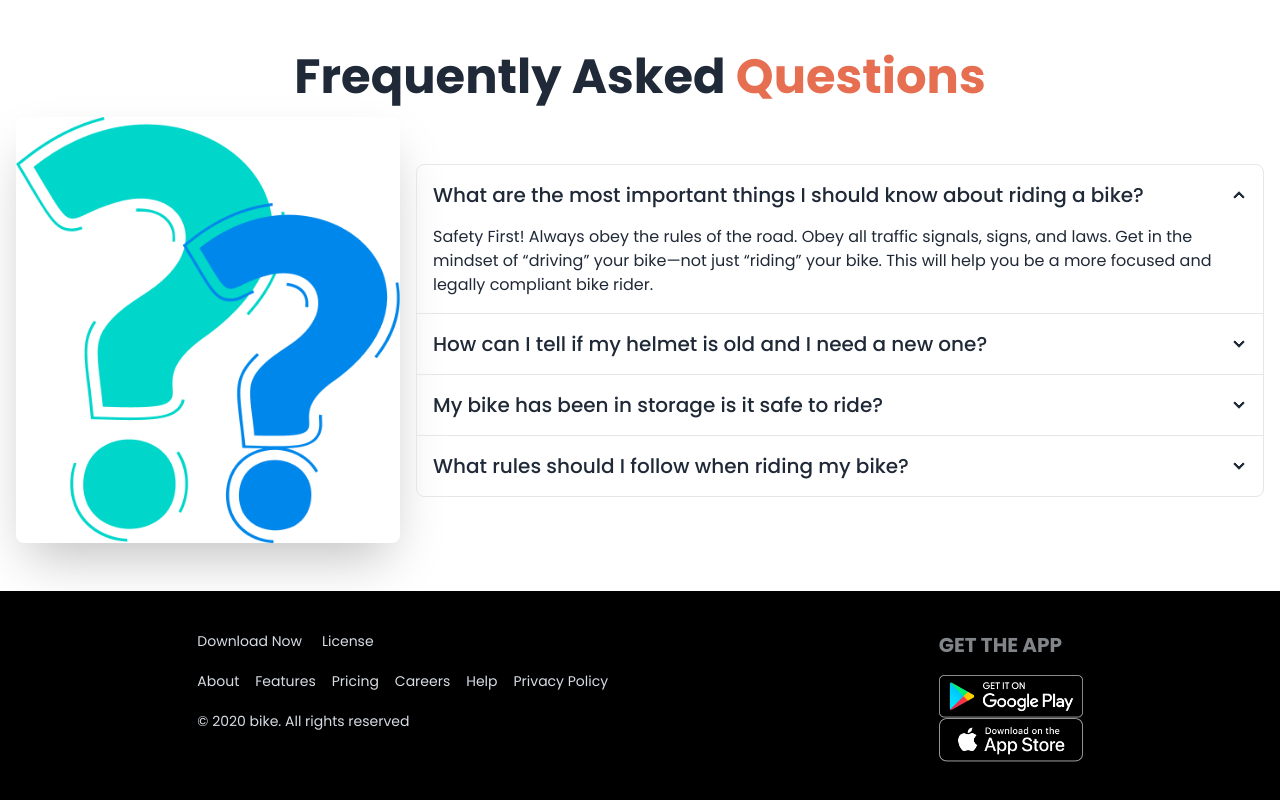
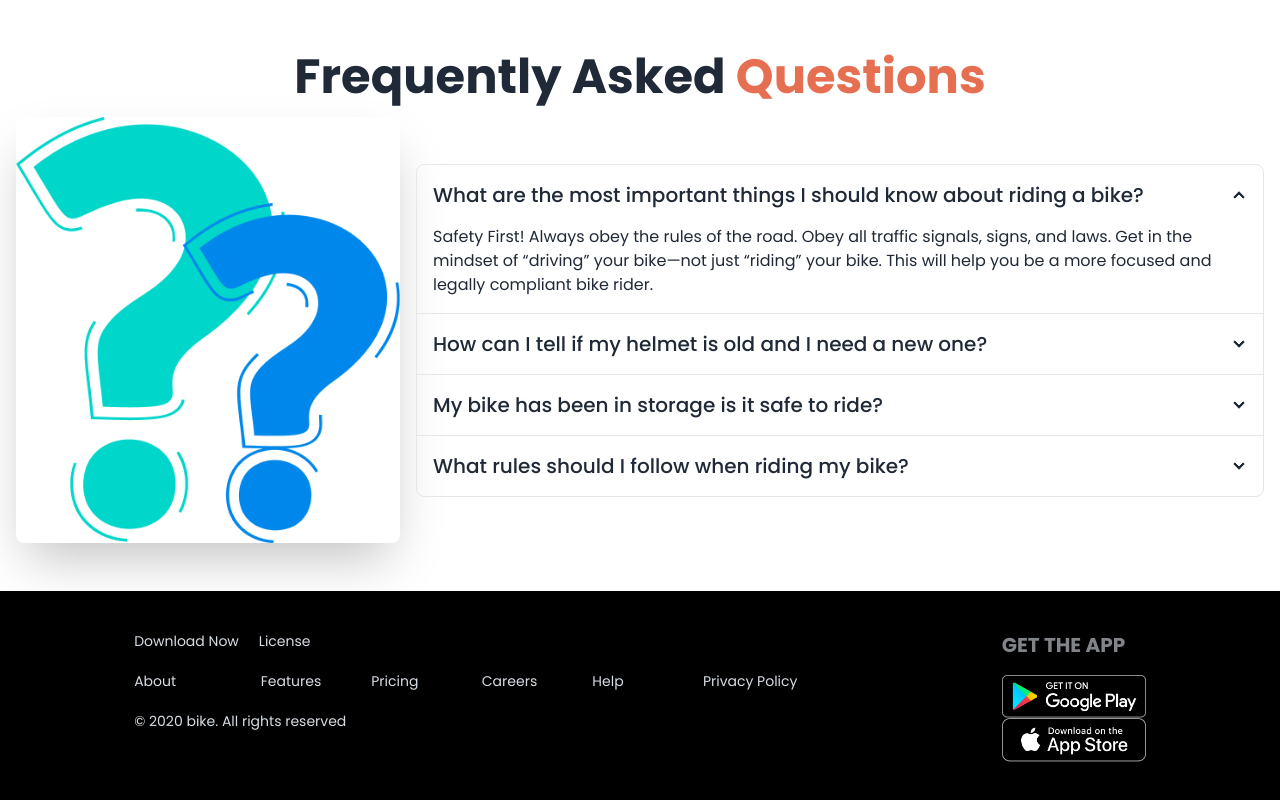
Before and after one commit to shahinur00789/biker-jone, a plain HTML site: page index.html in a window 1280 px wide. Shown: the part 2249-3049 px from the top of the page. Drawn offline with nearby package versions, Linux system fonts and the light colour scheme.

Commit message:
website done

```diff
--- a/index.html
+++ b/index.html
@@ -33,7 +33,7 @@
 </head>
 <body class="font-poppins">
   <!-- header -->
-   <header class="md:container mx-auto">
+   <header class="sm:container md:container mx-auto lg:container">
     <nav>
       <div class="navbar bg-base-100">
         <div class="flex-1">
@@ -449,7 +449,7 @@
     </main>
     <!-- footer -->
      <footer>
-      <footer class="footer bg-black text-neutral-content p-10 justify-around">
+      <footer class="footer lg:w-full sm:w-[400px] bg-black text-neutral-content p-10 justify-around">
         <aside class="space-y-3 ">
 
          <div class="flex space-x-5">
@@ -459,7 +459,7 @@
 
 
          </div>
-         <div class="flex space-x-4">
+         <div class="grid grid-cols-3 lg:grid-cols-6 space-x-4">
           <p>About</p>
          <p>Features</p>
          <p>Pricing</p>
```
